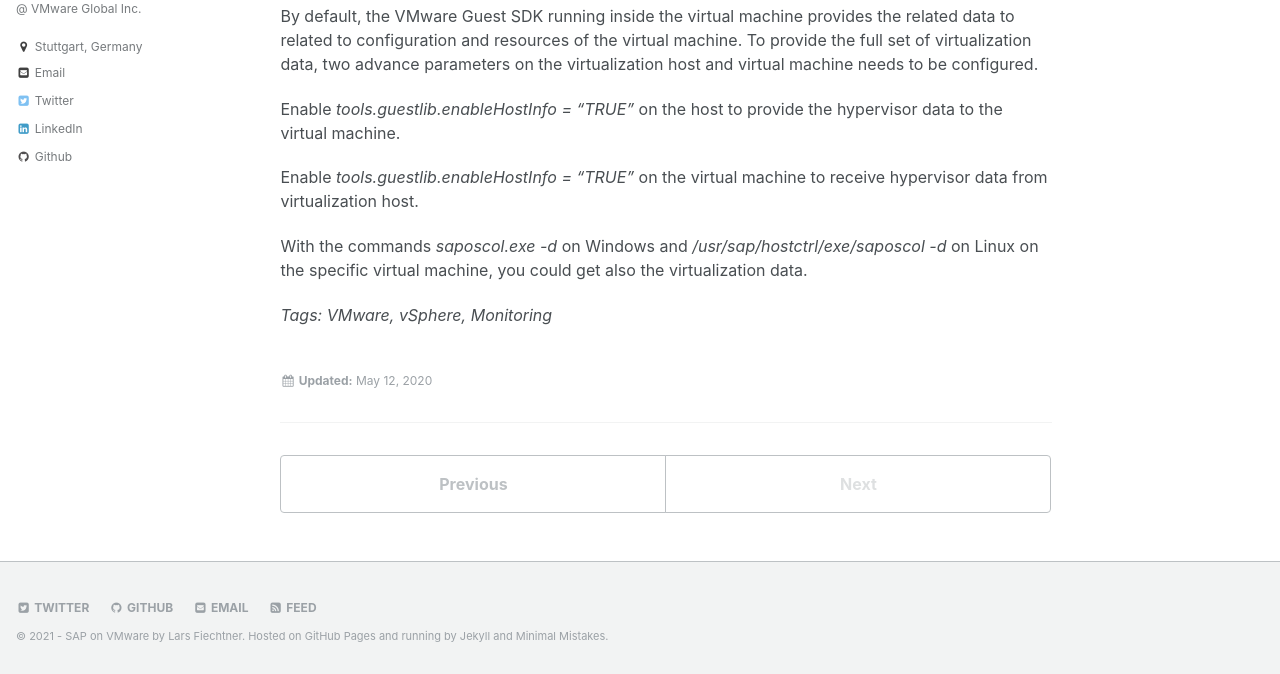
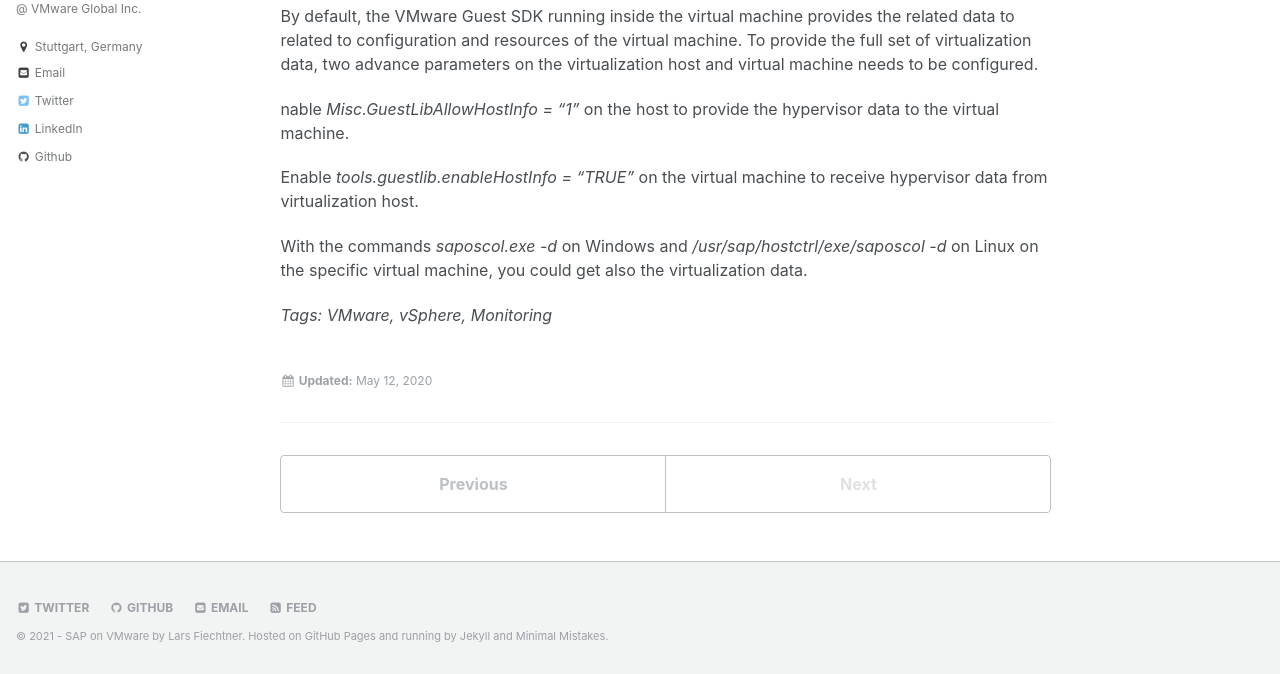
Before and after one commit to saponvmware/saponvmware, a Jekyll site: the page built from _posts/2020-05-12-Enhanced Monitoring.md, in a window 1280 px wide and 900 px high, scrolled down 1015 px. Shown: the part 223-897 px from the top of the window. Built offline with Jekyll 4.4.1, drawn with Linux system fonts in a browser that asks for light colours.

Commit message:
Update 2020-05-12-Enhanced Monitoring.md

```diff
--- a/_posts/2020-05-12-Enhanced Monitoring.md
+++ b/_posts/2020-05-12-Enhanced Monitoring.md
@@ -20,7 +20,7 @@
 
 By default, the VMware Guest SDK running inside the virtual machine provides the related data to related to configuration and resources of the virtual machine. To provide the full set of virtualization data, two advance parameters on the virtualization host and virtual machine needs to be configured.
 
-Enable *tools.guestlib.enableHostInfo = "TRUE"* on the host to provide the hypervisor data to the virtual machine.
+nable *Misc.GuestLibAllowHostInfo = "1"* on the host to provide the hypervisor data to the virtual machine.
 
 Enable *tools.guestlib.enableHostInfo = "TRUE"* on the virtual machine to receive hypervisor data from virtualization host.
 
```
